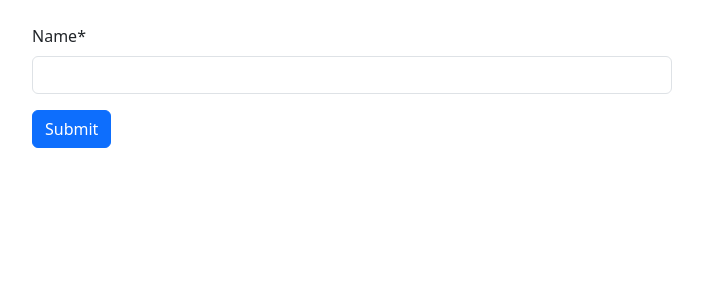
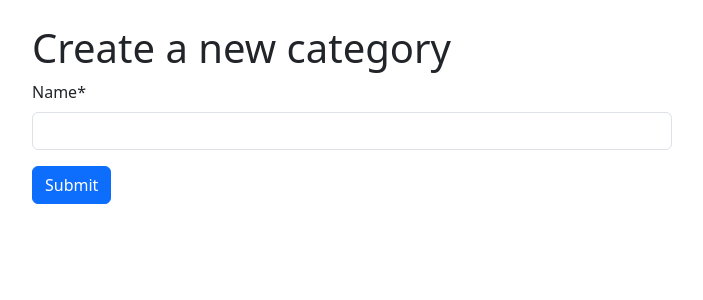
Before and after one commit to UCCS-CS4300-5300/group2-spring2024, a Django app: page /category/create in a window 1280 px wide. Shown: the part 56-356 px from the top of the page, without its empty margins (16-719 px from the left). Run offline with Django 5.2, Linux system fonts and the light colour scheme; some libraries are stand-ins or nearby versions.

Commit message:
Added individual form headers and fixed tests

```diff
--- /dev/null
+++ b/calendar_app/templates/calendar_app/create_category_form.html
@@ -0,0 +1,19 @@
+<!-- inherit from base.html-->
+{% extends "calendar_app/base_template.html" %}
+
+<!-- Replace block content in base_template.html -->
+{% block content %}
+
+{% load crispy_forms_tags %}
+<div class='mx-5 col-6 mt-4 '>
+<h1> Create a new category </h1>
+<form action='' method="POST">
+
+    {% csrf_token %}
+        {{ form |crispy}}
+    <input class="btn btn-primary" type="submit" name="Save Form">
+
+</form>
+</div>
+
+{% endblock %}
--- a/calendar_app/templates/calendar_app/generic_form.html
+++ b/calendar_app/templates/calendar_app/update_category_form.html
@@ -6,6 +6,7 @@
 
 {% load crispy_forms_tags %}
 <div class='mx-5 col-6 mt-4 '>
+<h1> Edit {{category.name}} </h1>
 <form action='' method="POST">
 
     {% csrf_token %}
--- a/calendar_app/test_category.py
+++ b/calendar_app/test_category.py
@@ -41,7 +41,7 @@ class CategoryCRUDTestCase(TestCase):
         url = reverse('create-category')
         response = self.client.get(url)
         self.assertEquals(response.status_code,200)
-        self.assertTemplateUsed(response,'calendar_app/generic_form.html')
+        self.assertTemplateUsed(response,'calendar_app/create_category_form.html')
 
         response = self.client.post(url,{'name':'New Category'})
         self.assertEquals(response.status_code,302)
@@ -52,7 +52,7 @@ class CategoryCRUDTestCase(TestCase):
         url = reverse('update-category',args=[self.category1.id])
         response = self.client.get(url)
         self.assertEquals(response.status_code,200)
-        self.assertTemplateUsed(response,'calendar_app/task_form.html')
+        self.assertTemplateUsed(response,'calendar_app/update_category_form.html')
         self.assertContains(response,self.category1.name)
 
         response = self.client.post(url,{'name':'Updated Category'})
--- a/calendar_app/views/category_views.py
+++ b/calendar_app/views/category_views.py
@@ -20,7 +20,7 @@ def createCategory(request):
         form = CategoryForm()
 
     context = {'form': form}
-    return render(request, 'calendar_app/generic_form.html', context)
+    return render(request, 'calendar_app/create_category_form.html', context)
 
 def updateCategory(request,category_id):
     category = get_object_or_404(Category,pk=category_id)
@@ -33,8 +33,8 @@ def updateCategory(request,category_id):
              return redirect(request.META['HTTP_REFERER'])
          return redirect('index')
 
-    context = {'form': form}
-    return render(request, 'calendar_app/task_form.html', context)
+    context = {'form': form,'category':category}
+    return render(request, 'calendar_app/update_category_form.html', context)
 
 def deleteCategory(request,category_id):
     category = get_object_or_404(Category,pk=category_id)
```
